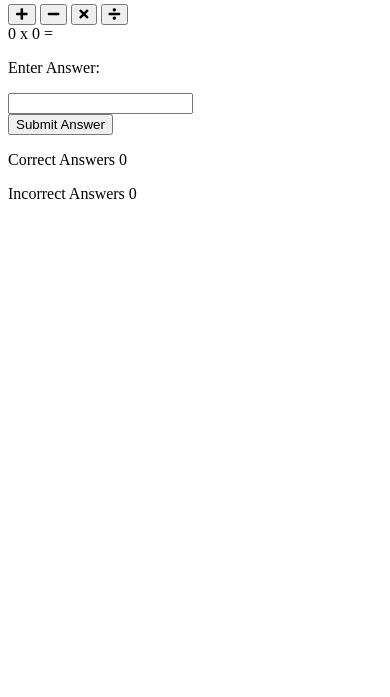
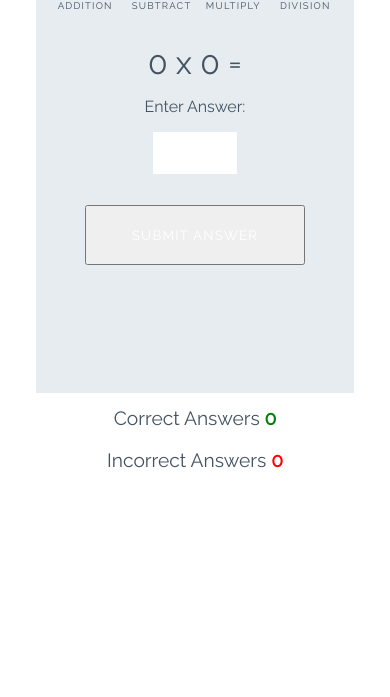
Before and after one commit to JJBR13/JavaScript_walkthroughProject, a plain HTML site: page index.html in a window 390 px wide. Shown: the part 147-844 px from the top of the page. Drawn offline with Linux system fonts and the light colour scheme.

Commit message:
Vid 4, completed HTML & CSS

```diff
--- a/assets/css/style.css
+++ b/assets/css/style.css
@@ -1,4 +1,253 @@
+/* --------- Global style */
+
+body {
+    background-color: white;
+    font-family: "Raleway", sans-serif;
+    color: #445361;
+    text-align: center;
+}
+
+/* --------- Heading */
+
+.heading {
+    text-align: center;
+    font-size: 2.5rem;
+}
+
 .logo {
+    height: 40px;
+    width: 40px;
+    padding-right: 5px;
+}
+
+/* --------- Game layout */
+
+.game-area {
+    background-color: #E6ECF0;
+    box-sizing: border-box;
+    width: 85%;
+    height: 65vh;
+    max-height: 450px;
+    max-width: 830px;
+    margin-left: auto;
+    margin-right: auto;
+    padding: 1%;
+}
+
+.question-area {
+    width: 50%;
+    font-size: 2rem;
+    margin: auto;
+    padding: 50px 0;
+}
+
+.question-area span {
+    padding: 0 15px;
+}
+
+.score-area {
+    margin: 5px auto;
+    width: 60%;
+    font-size: 1.2rem;
+}
+
+.controls-area {
+    width: 85%;
+    margin: 30px auto;
+}
+
+#score {
+    color: green;
+    font-weight: bold;
+}
+
+#incorrect {
+    color: red;
+    font-weight: bold;
+}
+
+.answer-message {
+    display: none;
+    font-size: 1rem;
+}
+
+#answer-box {
+    border: none;
+    color: #445361;
+    display: inline-block;
+    height: 40px;
+    width: 80px;
+    font-size: 1.2rem;
+}
+
+.scores {
+    display: inline-block;
+    padding: 25px;
+}
+
+/* --------- Buttons */
+
+.btn {
+    width: 220px;
+    height: 60px;
+    font-family: "Raleway", sans-serif;
+    text-transform: uppercase;
+    letter-spacing: 1.2px;
+    color: white;
+}
+
+.btn:focus {
+    outline: none;
+}
+
+.btn--big {
+    padding-top: 10px;
+    border-radius: 50%;
+    background-color: white;
+    border: 10px solid;
+    width: 100px;
     height: 100px;
-    width: 100px;
+    font-size: 3.2rem;
+    margin: 0 30px;
+    transition: all 0.5s;
 }
+
+.btn--big::after {
+    content: attr(data-type);
+    font-size: 1rem;
+    color: #445261;
+    position: relative;
+    left: -0.5em;
+}
+
+.btn--blue {
+    border-color: blue;
+    color: blue;
+}
+
+.btn--blue:active,
+.btn--blue:hover {
+    background-color: darkblue;
+    color: white;
+}
+
+.btn--orange {
+    border-color: orange;
+    color: orange;
+}
+
+.btn--orange:active,
+.btn--orange:hover {
+    background-color: darkorange;
+    color: white;
+}
+
+.btn--red {
+    border-color: red;
+    color: red;
+}
+
+.btn--red:active,
+.btn--red:hover {
+    background-color: darkred;
+    color: white;
+}
+
+.btn--green {
+    border-color: green;
+    color: green;
+}
+
+.btn--green:active,
+.btn--green:hover {
+    background-color: darkgreen;
+    color: white;
+}
+
+.btn--gray {
+    margin-top: 25px;
+    background-color: #445361;
+    border: 1px transparent;
+    border-radius: 20px;
+}
+
+.btn--gray:active,
+.btn--gray:hover {
+    background-color: #0d1013;
+}
+
+/* --------- Media queries */
+
+@media (max-width: 414px) {
+    .controls-area {
+        width: 100%;
+    }
+
+    .btn--big {
+        margin: 0 10px;
+        padding: 5px;
+        border: 5px solid;
+        width: 50px;
+        height: 50px;
+        font-size: 1.5rem;
+    }
+
+    .btn--big::after {
+        font-size: 0.6rem;
+        left: -0.7rem;
+    }
+
+    .question-area {
+        padding: 10% 0;
+        width: 100%;
+    }
+
+    .question-area span {
+        padding: 0;
+    }
+
+    .answer-message {
+        display: block;
+    }
+
+    #answer-box {
+        display: block;
+        margin: 0 auto;
+    }
+    .btn--gray {
+        margin-top: 0;
+    }
+
+    .score-area {
+        width: 100%;
+    }
+
+    .scores {
+        margin: 0.5em auto;
+        display: block;
+        padding: 5px;
+    }
+
+    .heading {
+        font-size: 2rem;
+    }
+}
+
+@media (max-width: 320px) {
+    .game-area {
+        height: 70vh;
+    }
+
+    .controls-area {
+        width: 75%;
+        margin: 10px auto;
+    }
+
+    .btn--big {
+        margin: 10px 10px;
+    }
+    .question-area {
+        padding: 10px 0;
+    }
+
+}
--- a/index.html
+++ b/index.html
@@ -22,16 +22,16 @@
 
     <div class="game-area">
         <div class="clontrols-area">
-            <button class="btn btn--big btn--green">
+            <button data-type="addition" class="btn btn--big btn--green">
                 <i class="fas fa-plus"></i>
             </button>
-            <button class="btn btn--big btn--blue">
+            <button data-type="Subtract"class="btn btn--big btn--blue">
                 <i class="fas fa-minus"></i>
             </button>
-            <button class="btn btn--big btn--orange">
+            <button data-type="multiply" class="btn btn--big btn--orange">
                 <i class="fas fa-times"></i>
             </button>
-            <button class="btn btn--big btn--red">
+            <button data-type="division" class="btn btn--big btn--red">
                 <i class="fas fa-divide"></i>
             </button>
         </div>
@@ -46,7 +46,7 @@
             <input id="answer-box" type="number">
         </div>
 
-        <button class="btn btn--grey">Submit Answer</button>
+        <button data-type="submit" class="btn btn--grey">Submit Answer</button>
 
     </div>
 
```
